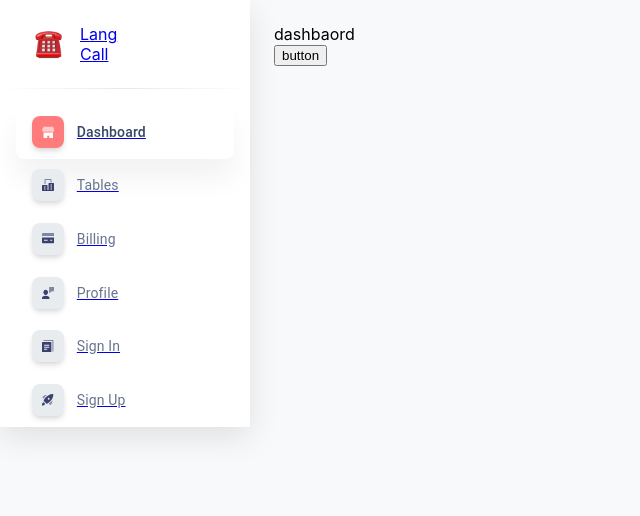
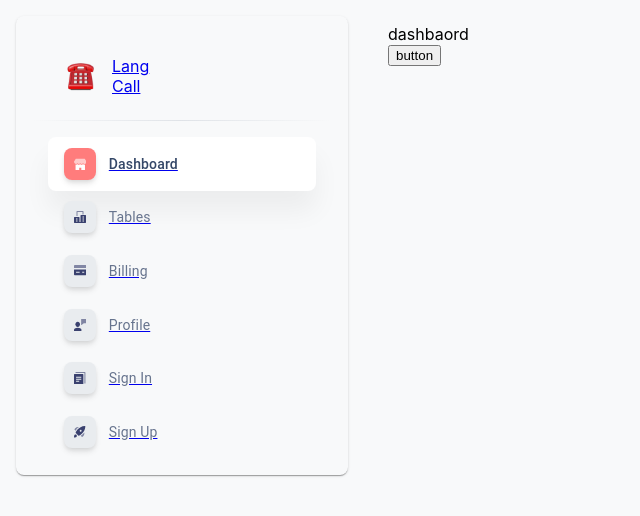
Before and after one commit to LangCall/LangCall_front, a React (Create React App) app: page /dashboard in a window 1280 px wide. Shown: the top 516 px of the page, without its empty margins (0-640 px from the left). Built offline with nearby package versions, Linux system fonts and the light colour scheme.

Commit message:
사이드바 중간 완성(길이 조정 필요)

```diff
--- a/src/components/Sidenav/SidenavRootCustom.tsx
+++ b/src/components/Sidenav/SidenavRootCustom.tsx
@@ -1,8 +1,7 @@
 import { ReactNode } from 'react'
 
 import Drawer from "@mui/material/Drawer";
-import { hexToRgb } from '@mui/material';
-import { HeightTwoTone } from '@mui/icons-material';
+import Box from '@mui/material/Box';
 
 
 
@@ -13,22 +12,30 @@ interface sideNavProps {
 
 export default function SidenavRoot({ open, children }: sideNavProps) {
 
-    const sidebarWidth = 250;
-    const xxl = "0px 10px 30px rgba(0, 0, 0, 0.1)";
+  const sidebarWidth = 250;
+  const xxl = "0px 10px 30px rgba(0, 0, 0, 0.1)";
 
-    const drawerOpenStyles = {
-        width: sidebarWidth,
-        height:'100%',
-        backgroundColor: 'white',
-        boxShadow: xxl,
-        marginBottom: "inherit",
-        left: "0",
-    };
-
+  // Remove this const when copying and pasting into your project.
+  const container = window !== undefined ? () => window.document.body : undefined;
 
     return (
-        <div style={drawerOpenStyles} >
+        <Box
+          component="nav"
+          sx={{
+            width: { sm: sidebarWidth },
+            flexShrink: { sm: 0 },
+            boxShadow: 1,
+            borderRadius: 2,
+            p: 2,
+            minWidth: 300,
+            marginBottom: "inherit",
+            border: 'none',
+            height: 1,
+            margin:2
+          }}
+          aria-label="sidenav"
+        >
             {children}
-        </div>
+        </Box>
     )
 }
```
